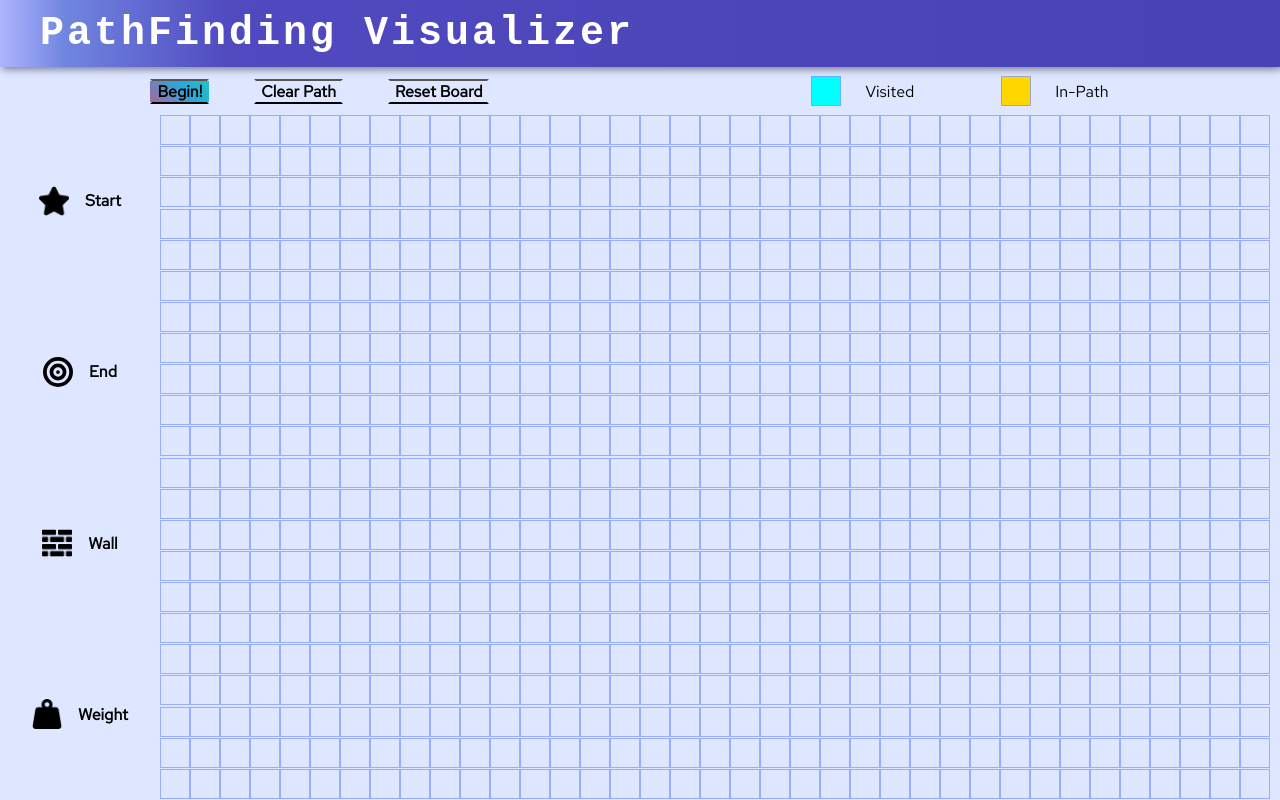
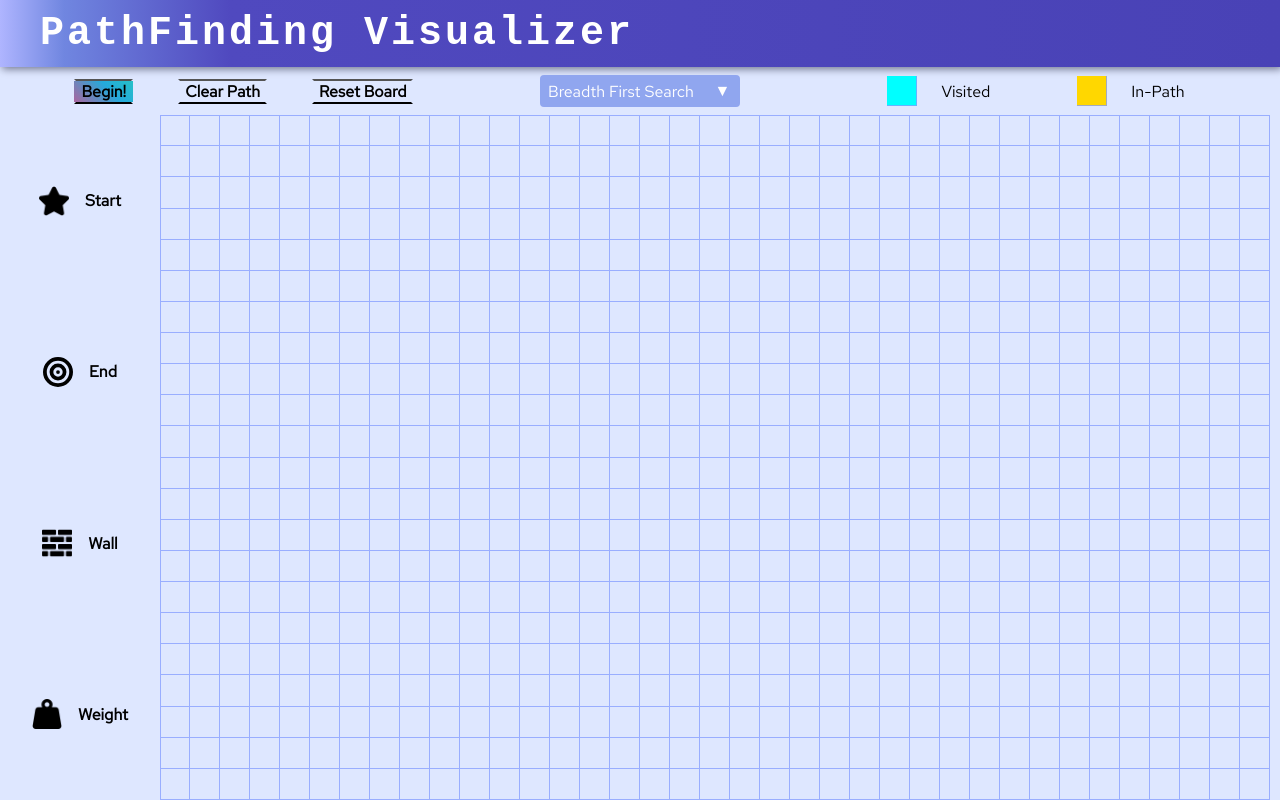
Before and after one commit to codeValleyx/Search-Algorithm-Visualizer, a React (Create React App) app: page / in a window 1280 px wide. Built offline with nearby package versions, Linux system fonts and the light colour scheme; a web font is replaced by a local one.

Commit message:
added select algoritm functionality and organised code

```diff
--- a/package.json
+++ b/package.json
@@ -14,7 +14,7 @@
     "web-vitals": "^2.1.4"
   },
   "scripts": {
-    "start": "react-scripts start",
+    "start": "set BROWSER=none&& react-scripts start",
     "build": "react-scripts build",
     "test": "react-scripts test",
     "eject": "react-scripts eject"
--- a/src/Components/App.css
+++ b/src/Components/App.css
@@ -9,7 +9,8 @@
 :root{
     --light-blue: #b3c8ff70;
     --visited: cyan;
-    --wall: rgb(35, 36, 39);
+    /* --wall: rgb(35, 36, 39); */
+    --wall: rgb(12, 53, 71);
     --inPath: gold;
 }
 
@@ -38,15 +39,34 @@ background: linear-gradient(90deg, rgba(175,181,255,1) 0%, rgba(112,134,224,1) 5
 .body{
     display: flex;
     /* border: 1px solid red; */
-    flex: 1;
-    box-sizing: border-box;
+    /* flex: 1; */
+    height: 100%;
+    /* box-sizing: border-box; */
 }
 
 .wall{
     background-color: var(--wall);
     border-color: rgb(35, 36, 39);
     /* #e8d6c7 */
+    animation: wallAnimation 0.3s ease-out alternate forwards;
 }
+
+@keyframes wallAnimation {
+    0% {
+      transform: scale(.3);
+      /* background-color: rgb(12, 53, 71); */
+    }
+
+    50% {
+      transform: scale(1.2);
+      /* background-color: rgb(12, 53, 71); */
+    }
+
+    100% {
+      transform: scale(1.0);
+      /* background-color: rgb(12, 53, 71); */
+    }
+  }
 
 .weight{
     /* background-color: brown; */
@@ -170,6 +190,10 @@ button img{
     animation-direction: alternate;
 }
 
+/* .begin:hover span{
+    animation: neon2 4s linear infinite;
+} */
+
 @keyframes gradient {
     0% {background-position: 0%}
     100% {background-position: 100%}
@@ -190,21 +214,22 @@ button img{
     display: flex;
     flex-wrap: wrap;
     flex: 1;
-    box-sizing: border-box;
     background-color: var(--light-blue);
-    gap: 0%;
+    gap: 0;
 }
 
 .node{
-    height: 30px;
-    width: 30px;
+    min-height: 30px;
+    min-width: 30px;
     /* border: 1px solid rgb(103, 191, 232); */
     border: 1px solid rgb(131 156 255 / 76%);
+    background-repeat: no-repeat;
+    border-left-style: none;
+    border-top-style: none;
 }
 
 .visited{
     background-color: var(--visited);
-    /* background-color: yellow; */
 }
 
 .inPath{
--- a/src/Components/Legend.js
+++ b/src/Components/Legend.js
@@ -1,6 +1,7 @@
 import React from 'react'
 import { setHasBegun, reset } from '../utilities/nodeSlice';
 import { useDispatch} from 'react-redux';
+import Select from './Select';
 
 const Legend = () => {
 
@@ -10,7 +11,7 @@ const Legend = () => {
     <div className='legend'>
       <div className='controls'>
         <button className='begin' type='button' onClick={()=>{dispatch(setHasBegun(1))}}>
-          Begin!
+          <span>Begin!</span>
         </button>
 
         <button type='button' onClick={()=>{dispatch(setHasBegun(2))}}>
@@ -21,6 +22,8 @@ const Legend = () => {
           Reset Board
         </button>
       </div>
+
+      <Select />
 
       <div className='node-legend'>
         <span>
--- a/src/Components/Main.js
+++ b/src/Components/Main.js
@@ -4,6 +4,7 @@ import { useSelector } from 'react-redux';
 import BFS from "../algorithms/bfs";
 import getNewGrid from '../utilities/getGrid';
 import clearPathInGrid from '../utilities/clearPathInGrid';
+import algorithms from "../algorithms/algorithms"
 
 const Main = () => {
 
@@ -29,7 +30,7 @@ const Main = () => {
       return;
     }
 
-    if(hasBegun == 0){
+    if(hasBegun <= 0){
 
         //reset grid
         height = observedDiv.current.offsetHeight;
@@ -55,31 +56,12 @@ const Main = () => {
 
       if(JSON.stringify(start) === JSON.stringify({}) || JSON.stringify(end) === JSON.stringify({})) return;
 
-      const visitedInOrder = BFS(g2.current, start, end);
-      const pathInOrder= [];
+      // BFS(g2.current, start, end);
 
-      let cur = visitedInOrder[visitedInOrder.length - 1][0]
-      cur = grid[cur.row][cur.col];
+      const selectedAlgoritm = document.getElementById("select").value;
 
-      while(cur != null){
-        pathInOrder.unshift([cur.row, cur.col])
+      algorithms[selectedAlgoritm](g2.current, start, end);
 
-        cur = cur.prev;
-      }
-
-      visitedInOrder.forEach( (ele, index) => {
-        setTimeout(()=>{
-          document.getElementById(ele[0].row*grid[0].length + ele[0].col).classList.add("visited");
-        }, index * 10);
-      });
-
-      const len = visitedInOrder.length;
-
-      pathInOrder.forEach((ele, index)=>{
-        setTimeout(()=>{
-          document.getElementById(ele[0]*grid[0].length + ele[1]).classList.add("inPath");
-        }, (len+index) * 10);
-      });
     }
 
 
@@ -107,28 +89,49 @@ const Main = () => {
     g2.current[r][c] = {...g2.current[r][c], ...data}
   }, [])
 
-  const layout = useMemo(()=>{
-    console.log("layout");
-    return grid.map((row, index)=>{
-      return (row.map((cell, col)=>{
-        return <Node row= {index} col={col} val={index*row.length + col} setCell={setCell} key={index*row.length + col}/>
-      }))
-    })}
-    , [grid, setCell])
+  // const layout = useMemo(()=>{
+  //   console.log("layout");
+  //   return grid.map((row, index)=>{
+  //     return (row.map((cell, col)=>{
+  //       return <Node row= {index} col={col} val={index*row.length + col} setCell={setCell} key={index*row.length + col}/>
+  //     }))
+  //   })}
+  //   , [grid, setCell])
 
 
   return (
     <div id="main" className='main' ref={observedDiv}>
       {
-        // grid.map((row, index)=>{
-        //   return (row.map((cell, col)=>{
-        //     return <Node row= {index} col={col} val={index*row.length + col} setCell={setCell} key={index*row.length + col}/>
-        //   }))
-        // })
-        layout
+        grid.map((row, index)=>{
+          return (row.map((cell, col)=>{
+            return <Node style={getNodeStyle(index, col)} row= {index} col={col} val={index*row.length + col} setCell={setCell} key={index*row.length + col}/>
+          }))
+        })
+        // layout
       }
     </div>
   )
 }
 
+const getNodeStyle = (row, col) => {
+  if(row === 0 && col === 0){
+    return {
+      borderLeftStyle: "solid",
+      borderTopStyle: "solid"
+    };
+  }
+  else if( row === 0){
+    return {
+      borderTopStyle: "solid"
+    }
+  }
+  else if(col === 0){
+    return {
+      borderLeftStyle: "solid"
+    }
+  }
+
+  return {};
+}
+
 export default Main
--- a/src/Components/Node.js
+++ b/src/Components/Node.js
@@ -1,4 +1,4 @@
-import React, {useCallback, useEffect, useMemo, useState} from 'react'
+import React, {useCallback, useEffect, useMemo, useState, useLayoutEffect} from 'react'
 import { useSelector, useDispatch} from 'react-redux'
 
 import { setStart, setEnd } from '../utilities/nodeSlice'
@@ -35,11 +35,11 @@ const Node = (props) => {
         if(hasBegun === 0){
             setClassName("node")
         }
-
+        else
         if(hasBegun === 1){
 
         }
-
+        else
         if(hasBegun === 2){
             setClassName(prev => {
                 prev = prev.replace("visited","")
@@ -50,7 +50,9 @@ const Node = (props) => {
         }
     }, [hasBegun])
 
-    const handleClick = useCallback((e)=>{
+    const handleClick =
+    // useCallback(
+        (e)=>{
         // if(hasBegun === 1) return;
         const curNode = {
             row: props.row,
@@ -127,20 +129,23 @@ const Node = (props) => {
                 }
             }
         }
-    }, [wall, weight, start, end, startNode, endNode, className])
+    }
+    // , [wall, weight, start, end, startNode, endNode, className])
 
-    const node = useMemo(()=>{
-        // console.log("node1234");
-        return <div name="node" id={props.val} className= {className} onClick={handleClick}></div>
-    }, [className, handleClick, props.val])
+    // const node = useMemo(()=>{
+    //     // console.log("node1234");
+    //     return <div name="node" id={props.val} className= {className} onClick={handleClick}></div>
+    // }, [className, handleClick, props.val])
 
     // return <div name="node" id={props.val} className= {className} onClick={handleClick}></div>;
-    return node
+    return (
+        <div style = {props.style} name="node" id={props.val} className= {className} onClick={handleClick} onMouseOver={(e)=>{if(e.buttons==1) handleClick(e)}}></div>
+    );
 
 }
 
-export default React.memo(Node);
-// export default Node;
+// export default React.memo(Node);
+export default Node;
 
 
 // ~no need of memo here as its not expensive   (as per current understanding)
--- /dev/null
+++ b/src/Components/Select.css
@@ -0,0 +1,42 @@
+select {
+    -webkit-appearance:none;
+    -moz-appearance:none;
+    -ms-appearance:none;
+    appearance:none;
+    outline:0;
+    box-shadow:none;
+    border:0!important;
+    background: #90a6ef;
+    background-image: none;
+    flex: 1;
+    padding: 0 .5em;
+    color:#fff;
+    cursor:pointer;
+    font-size: 1rem;
+ }
+ select::-ms-expand {
+    display: none;
+ }
+ .select {
+    display: flex;
+    /* min-width: 10rem; */
+    height: 2rem;
+    line-height: 3;
+    overflow: hidden;
+    border-radius: .25em;
+    /* text-align: center; */
+ }
+ .more {
+    display: flex;
+    align-items: center;
+    justify-content: center;
+    height: inherit;
+    padding: 0 0.6rem;
+    background: #90a6ef;
+    cursor:pointer;
+    pointer-events:none;
+    transition:.25s all ease;
+ }
+ .select:hover .more {
+    color: #6975d4;
+ }
--- /dev/null
+++ b/src/Components/Select.js
@@ -0,0 +1,20 @@
+import React from 'react'
+import "./Select.css"
+
+const Select = () => {
+
+  return (
+    <div className="select" defaultValue="bfs" >
+        <select name="format" id="select">
+            <option disabled>Choose an algorithm</option>
+            <option value="bfs">Breadth First Search</option>
+            <option value="dijkstra">Dijkstra</option>
+        </select>
+        <div id="more" className='more'>
+            &#9660;
+        </div>
+    </div>
+  )
+}
+
+export default Select
--- /dev/null
+++ b/src/algorithms/algorithms.js
@@ -0,0 +1,9 @@
+import bfs from "./bfs";
+import dijkstra from "./dijkstras";
+
+const algorithms = {
+    bfs: bfs,
+    dijkstra: dijkstra
+}
+
+export default algorithms;
--- a/src/algorithms/bfs.js
+++ b/src/algorithms/bfs.js
@@ -2,13 +2,38 @@
 // const dir = [[-1, 0], [0, 1], [1, 0], [0, -1]];
 const dir = [ [0, 1], [1, 0], [0, -1], [-1, 0]];
 
-const getBfsNodesInOrder = (grid, start, end)=>{
+const bfs = (grid, start, end)=>{
 
-    return bfs(grid, start, end);
+    const visitedInOrder =  getBfsNodesInOrder(grid, start, end);
+
+    const pathInOrder= [];
+
+      let cur = visitedInOrder[visitedInOrder.length - 1][0]
+      cur = grid[cur.row][cur.col];
+
+      while(cur != null){
+        pathInOrder.unshift([cur.row, cur.col])
+
+        cur = cur.prev;
+      }
+
+      visitedInOrder.forEach( (ele, index) => {
+        setTimeout(()=>{
+          document.getElementById(ele[0].row*grid[0].length + ele[0].col).classList.add("visited");
+        }, index * 10);
+      });
+
+      const len = visitedInOrder.length;
+
+      pathInOrder.forEach((ele, index)=>{
+        setTimeout(()=>{
+          document.getElementById(ele[0]*grid[0].length + ele[1]).classList.add("inPath");
+        }, (len+index) * 10);
+      });
 
 }
 
-const bfs = (grid, start, end)=>{
+const getBfsNodesInOrder = (grid, start, end)=>{
     const nodesInOrder = [];
 
     const queue = [];
@@ -47,4 +72,4 @@ const bfs = (grid, start, end)=>{
     return nodesInOrder;
 }
 
-export default getBfsNodesInOrder;
+export default bfs;
--- a/src/algorithms/dijkstras.js
+++ b/src/algorithms/dijkstras.js
@@ -1,17 +1,13 @@
-import { useSelector } from "react-redux";
 
 const nodesInOrder = [];
 
 const getNodesInOrder = (grid)=>{
 
-    const start = useSelector(store => store.nodeSlice.startNode);
-    const end = useSelector(store => store.nodeSlice.endNode);
 
-    dijkstra(grid, start, end);
-
-    return nodesInOrder;
 }
 
 const dijkstra = (grid, start, end)=>{
 
 }
+
+export default dijkstra;
--- a/src/utilities/nodeSlice.js
+++ b/src/utilities/nodeSlice.js
@@ -6,7 +6,7 @@ const defaultState ={
     weight: 0,
     startInit: 0,
     endInit: 0,
-    hasBegun:0,
+    hasBegun:-1,
     startNode: {},
     endNode: {}
 }
@@ -72,7 +72,14 @@ const nodeSlice = createSlice({
                 hasBegun : state.hasBegun
             }
         },
-        reset:()=>defaultState
+        reset: (state)=>{
+            return {
+                ...state,
+                hasBegun: 0,
+                startNode: {},
+                endNode: {}
+            }
+        }
     }
 });
 
```
